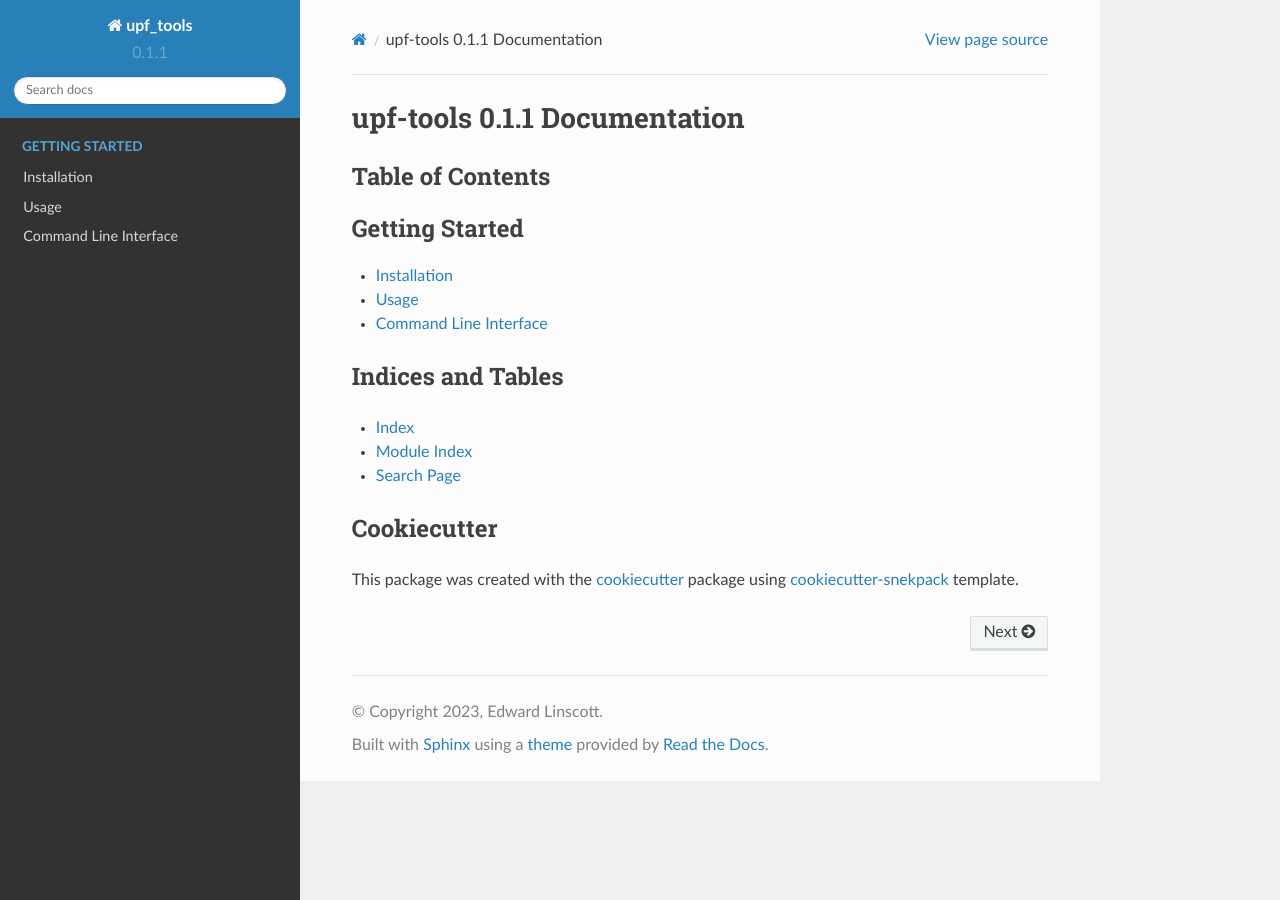
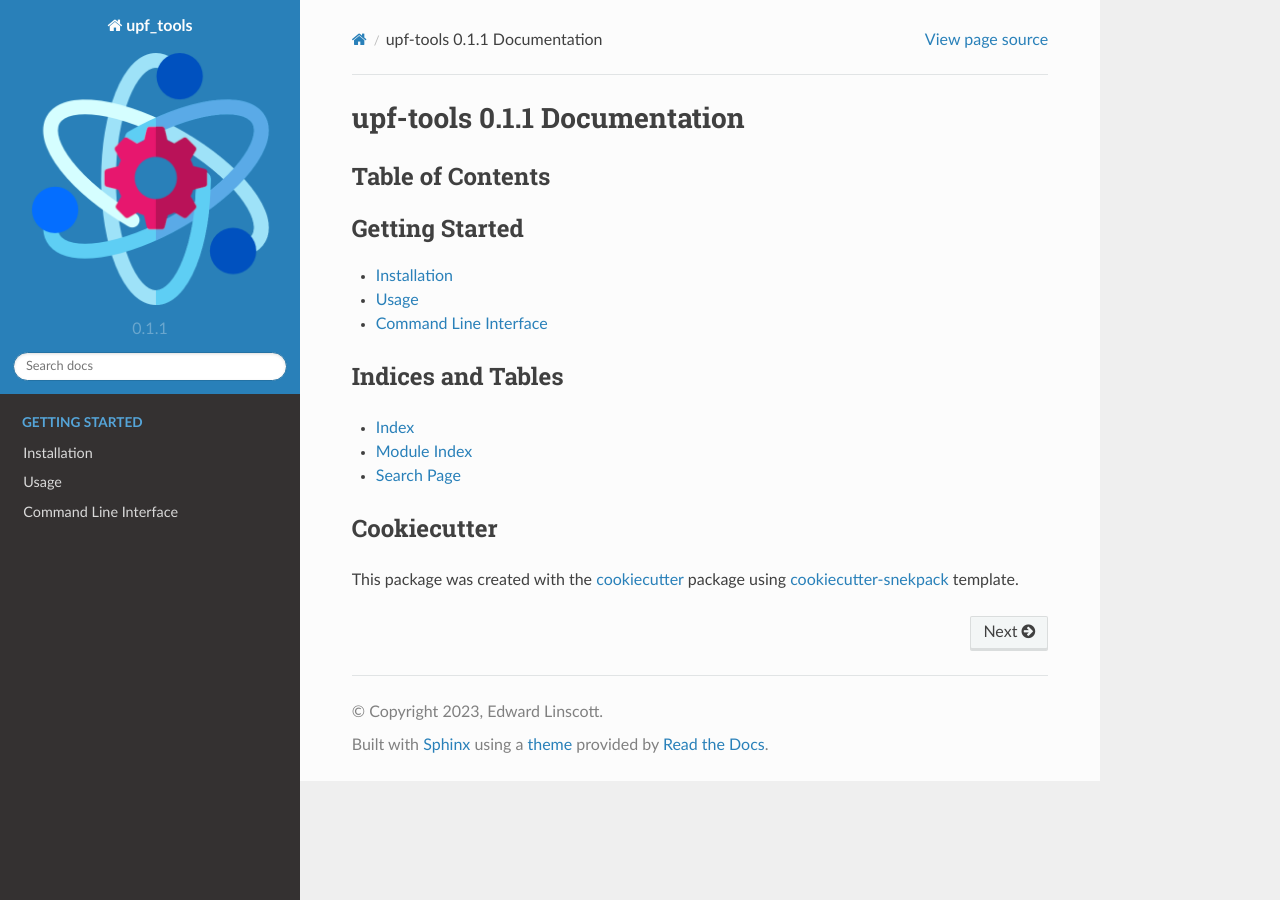
Before and after one commit to pseudopotential-tools/upf-tools, a Sphinx documentation site: the page built from docs/source/index.rst, in a window 1280 px wide. Built offline with Sphinx 7.4.7 and the Read the Docs theme 2.0.0, drawn with Linux system fonts in a browser that asks for light colours.

Commit message:
Add icon

```diff
--- a/docs/source/conf.py
+++ b/docs/source/conf.py
@@ -119,7 +119,8 @@ html_theme = "sphinx_rtd_theme"
 # Add any paths that contain custom static files (such as style sheets) here,
 # relative to this directory. They are copied after the builtin static files,
 # so a file named "default.css" will overwrite the builtin "default.css".
-# html_static_path = ['_static']
+html_static_path = ["_static"]
+html_logo = "_static/upf-tools-icon.png"
 
 # Custom sidebar templates, must be a dictionary that maps document names
 # to template names.
```
Also changed, not shown: README.md (+1 -3 lines), docs/source/_static/upf-tools-icon.png (added).
